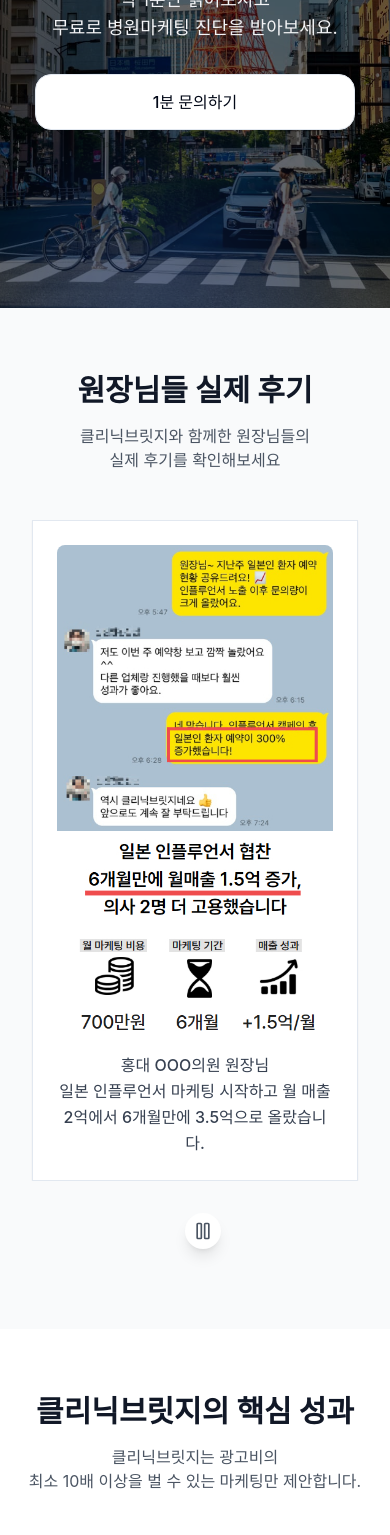
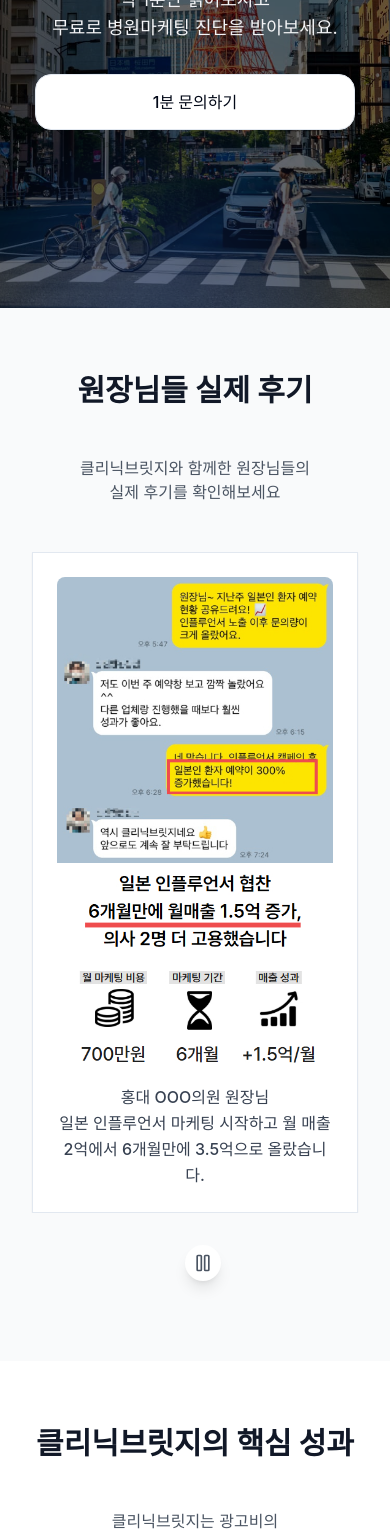
Before and after one commit to hckang2000/marketing, a Next.js app: page / in a window 390 px wide. Shown: the part 432-1967 px from the top of the page. Built offline with nearby package versions, Linux system fonts and the light colour scheme; a web font is replaced by a local one.

Commit message:
refactor: 코드 리팩토링 및 성능 최적화 완료

```diff
--- a/next.config.ts
+++ b/next.config.ts
@@ -6,6 +6,7 @@ const nextConfig: NextConfig = {
     deviceSizes: [640, 750, 828, 1080, 1200, 1920, 2048, 3840],
     imageSizes: [16, 32, 48, 64, 96, 128, 256, 384],
     minimumCacheTTL: 60,
+
   },
   compiler: {
     removeConsole: process.env.NODE_ENV === 'production',
--- a/src/app/page.tsx
+++ b/src/app/page.tsx
@@ -13,9 +13,7 @@ const HighlightResult = dynamic(() => import("@/components/sections/HighlightRes
   loading: () => <div className="h-96 bg-gray-50 animate-pulse" />
 })
 
-const TestimonialQuote = dynamic(() => import("@/components/sections/TestimonialQuote").then(mod => ({ default: mod.TestimonialQuote })), {
-  loading: () => <div className="h-32 bg-gradient-to-r from-blue-600 to-purple-600 animate-pulse" />
-})
+
 
 const Differentiators = dynamic(() => import("@/components/sections/Differentiators").then(mod => ({ default: mod.Differentiators })), {
   loading: () => <div className="h-96 bg-gray-50 animate-pulse" />
@@ -41,7 +39,6 @@ export default function HomePage() {
       <Hero onContactClick={openContact} />
       <SocialProof />
       <HighlightResult />
-      <TestimonialQuote />
       <Differentiators />
       <Process />
       <PlatformsGrid />
--- /dev/null
+++ b/src/components/common/ResponsiveText.tsx
@@ -0,0 +1,17 @@
+import { cn } from "@/lib/utils"
+
+interface ResponsiveTextProps {
+  mobile: string
+  desktop: string
+  className?: string
+  as?: 'p' | 'h1' | 'h2' | 'h3' | 'span'
+}
+
+export function ResponsiveText({ mobile, desktop, className, as: Component = 'p' }: ResponsiveTextProps) {
+  return (
+    <>
+      <Component className={cn("lg:hidden", className)} dangerouslySetInnerHTML={{ __html: mobile }} />
+      <Component className={cn("hidden lg:block", className)} dangerouslySetInnerHTML={{ __html: desktop }} />
+    </>
+  )
+}
--- a/src/components/sections/FinalCTA.tsx
+++ b/src/components/sections/FinalCTA.tsx
@@ -3,42 +3,32 @@
 import { motion } from "framer-motion"
 import { Container } from "@/components/common/Container"
 import { Button } from "@/components/common/Button"
+import { ResponsiveText } from "@/components/common/ResponsiveText"
+import { useMotionAnimation } from "@/lib/hooks/useMotionAnimation"
 
 interface FinalCTAProps {
   onContactClick: () => void
 }
 
 export function FinalCTA({ onContactClick }: FinalCTAProps) {
+  const motionProps = useMotionAnimation()
+
   return (
     <section className="section-padding bg-primary">
       <Container>
-        <motion.div
-          initial={{ opacity: 0, y: 20 }}
-          whileInView={{ opacity: 1, y: 0 }}
-          transition={{ duration: 0.6 }}
-          viewport={{ once: true }}
-          className="text-center max-w-4xl mx-auto"
-        >
-          {/* Title - Mobile */}
-          <h2 className="text-3xl font-bold text-white mb-6 lg:hidden">
-            1분만 투자해서 문의해주시면
-          </h2>
+        <motion.div {...motionProps} className="text-center max-w-4xl mx-auto">
+          <ResponsiveText
+            mobile="1분만 투자해서 문의해주시면"
+            desktop="1분만 투자해서 문의해주시면"
+            as="h2"
+            className="text-3xl font-bold text-white mb-6"
+          />
 
-          {/* Title - Desktop */}
-          <h2 className="hidden lg:block text-3xl font-bold text-white mb-6">
-            1분만 투자해서 문의해주시면
-          </h2>
-
-          {/* Description - Mobile */}
-          <p className="text-base text-white/90 mb-8 leading-relaxed lg:hidden">
-            직접 찾아뵙고 무료로<br />
-            병원 해외마케팅을 진단해드립니다.
-          </p>
-
-          {/* Description - Desktop */}
-          <p className="hidden lg:block text-base text-white/90 mb-8 leading-relaxed">
-            직접 찾아뵙고 무료로 병원 해외마케팅을 진단해드립니다.
-          </p>
+          <ResponsiveText
+            mobile="직접 찾아뵙고 무료로<br />병원 해외마케팅을 진단해드립니다."
+            desktop="직접 찾아뵙고 무료로 병원 해외마케팅을 진단해드립니다."
+            className="text-base text-white/90 mb-8 leading-relaxed"
+          />
 
           <div className="bg-white/10 backdrop-blur-sm rounded-2xl p-8 mb-8">
             <h3 className="text-xl font-semibold text-white mb-4">
--- a/src/components/sections/HighlightResult.tsx
+++ b/src/components/sections/HighlightResult.tsx
@@ -4,6 +4,9 @@ import { motion } from "framer-motion"
 import { TrendingUp, Users, Calendar } from "lucide-react"
 import { Container } from "@/components/common/Container"
 import { Card, CardContent, CardHeader, CardTitle } from "@/components/common/Card"
+import { SectionTitle } from "@/components/common/SectionTitle"
+import { ResponsiveText } from "@/components/common/ResponsiveText"
+import { useMotionAnimation, useStaggeredAnimation } from "@/lib/hooks/useMotionAnimation"
 
 const results = [
   {
@@ -33,46 +36,28 @@ const results = [
 ]
 
 export function HighlightResult() {
+  const motionProps = useMotionAnimation()
+  const getStaggeredProps = useStaggeredAnimation(results.length)
+
   return (
     <section className="section-padding">
       <Container>
-        <motion.div
-          initial={{ opacity: 0, y: 20 }}
-          whileInView={{ opacity: 1, y: 0 }}
-          transition={{ duration: 0.6 }}
-          viewport={{ once: true }}
-          className="text-center mb-12"
-        >
-          {/* Title - Mobile */}
-          <h2 className="text-3xl font-bold text-gray-900 mb-4 lg:hidden">
-            클리닉브릿지의 핵심 성과
-          </h2>
-
-          {/* Title - Desktop */}
-          <h2 className="hidden lg:block text-3xl font-bold text-gray-900 mb-4">
-            클리닉브릿지의 핵심 성과
-          </h2>
-
-          {/* Description - Mobile */}
-          <p className="text-base text-gray-600 max-w-lg mx-auto lg:hidden">
-            클리닉브릿지는 광고비의<br />
-            최소 10배 이상을 벌 수 있는 마케팅만 제안합니다.
-          </p>
-
-          {/* Description - Desktop */}
-          <p className="hidden lg:block text-base text-gray-600 max-w-2xl mx-auto">
-            클리닉브릿지는 광고비의 최소 10배 이상을 벌 수 있는 일본 마케팅만 제안합니다.
-          </p>
+        <motion.div {...motionProps} className="text-center mb-12">
+          <SectionTitle
+            title="클리닉브릿지의 핵심 성과"
+          />
+          <ResponsiveText
+            mobile="클리닉브릿지는 광고비의<br />최소 10배 이상을 벌 수 있는 마케팅만 제안합니다."
+            desktop="클리닉브릿지는 광고비의 최소 10배 이상을 벌 수 있는 일본 마케팅만 제안합니다."
+            className="text-base text-gray-600 max-w-lg mx-auto"
+          />
         </motion.div>
 
         <div className="grid grid-cols-1 md:grid-cols-3 gap-8 mb-12">
           {results.map((result, index) => (
             <motion.div
               key={result.title}
-              initial={{ opacity: 0, y: 20 }}
-              whileInView={{ opacity: 1, y: 0 }}
-              transition={{ duration: 0.6, delay: index * 0.1 }}
-              viewport={{ once: true }}
+              {...getStaggeredProps(index)}
             >
               <Card className="h-full text-center">
                 <CardHeader>
@@ -96,14 +81,7 @@ export function HighlightResult() {
           ))}
         </div>
 
-        <motion.div
-          initial={{ opacity: 0, y: 20 }}
-          whileInView={{ opacity: 1, y: 0 }}
-          transition={{ duration: 0.6, delay: 0.3 }}
-          viewport={{ once: true }}
-          className="text-center"
-        >
-        </motion.div>
+
       </Container>
     </section>
   )
--- a/src/components/sections/SocialProof.tsx
+++ b/src/components/sections/SocialProof.tsx
@@ -1,6 +1,6 @@
 "use client"
 
-import { useState, useEffect, useRef } from "react"
+import { useState, useEffect, useRef, useCallback } from "react"
 import { motion } from "framer-motion"
 import { ChevronLeft, ChevronRight, Play, Pause } from "lucide-react"
 import Image from "next/image"
@@ -9,6 +9,9 @@ import { Card, CardContent } from "@/components/common/Card"
 import { Swiper, SwiperSlide } from 'swiper/react'
 import { Autoplay, Navigation, Pagination } from 'swiper/modules'
 import type { Swiper as SwiperType } from 'swiper'
+import { SectionTitle } from "@/components/common/SectionTitle"
+import { ResponsiveText } from "@/components/common/ResponsiveText"
+import { useMotionAnimation } from "@/lib/hooks/useMotionAnimation"
 
 // Swiper CSS
 import 'swiper/css'
@@ -45,6 +48,7 @@ export function SocialProof() {
   const [isPlaying, setIsPlaying] = useState(true)
   const swiperRef = useRef<SwiperType | null>(null)
   const [currentIndex, setCurrentIndex] = useState(0)
+  const motionProps = useMotionAnimation()
 
   const handleSlideChange = (swiper: SwiperType) => {
     setCurrentIndex(swiper.activeIndex)
@@ -80,7 +84,7 @@ export function SocialProof() {
   }
 
   // 각도 기반 스크롤 제어를 위한 커스텀 터치 이벤트
-  const handleTouchStart = (e: Event) => {
+  const handleTouchStart = useCallback((e: Event) => {
     const touchEvent = e as TouchEvent
     const touch = touchEvent.touches[0]
     const startX = touch.clientX
@@ -89,9 +93,9 @@ export function SocialProof() {
     // 터치 시작점 저장
     ;(e.target as HTMLElement).setAttribute('data-start-x', startX.toString())
     ;(e.target as HTMLElement).setAttribute('data-start-y', startY.toString())
-  }
+  }, [])
 
-  const handleTouchMove = (e: Event) => {
+  const handleTouchMove = useCallback((e: Event) => {
     const touchEvent = e as TouchEvent
     const touch = touchEvent.touches[0]
     const startX = parseInt((e.target as HTMLElement).getAttribute('data-start-x') || '0')
@@ -115,7 +119,7 @@ export function SocialProof() {
       }
       // 수직 스크롤의 경우 preventDefault 호출하지 않음
     }
-  }
+  }, [])
 
   useEffect(() => {
     // Swiper 컨테이너에 터치 이벤트 리스너 추가
@@ -129,31 +133,20 @@ export function SocialProof() {
         swiperContainer.removeEventListener('touchmove', handleTouchMove)
       }
     }
-  }, [])
+  }, [handleTouchStart, handleTouchMove])
 
   return (
     <section className="section-padding bg-gray-50">
       <Container>
-        <motion.div
-          initial={{ opacity: 0, y: 20 }}
-          whileInView={{ opacity: 1, y: 0 }}
-          transition={{ duration: 0.6 }}
-          viewport={{ once: true }}
-          className="text-center mb-12"
-        >
-          <h2 className="text-3xl font-bold text-gray-900 mb-4">
-            원장님들 실제 후기
-          </h2>
-          {/* Description - Mobile */}
-          <p className="text-base text-gray-600 max-w-lg mx-auto lg:hidden">
-            클리닉브릿지와 함께한 원장님들의<br />
-            실제 후기를 확인해보세요
-          </p>
-
-          {/* Description - Desktop */}
-          <p className="hidden lg:block text-base text-gray-600 max-w-2xl mx-auto">
-            클리닉브릿지와 함께한 원장님들의 실제 후기를 확인해보세요
-          </p>
+        <motion.div {...motionProps} className="text-center mb-12">
+          <SectionTitle
+            title="원장님들 실제 후기"
+          />
+          <ResponsiveText
+            mobile="클리닉브릿지와 함께한 원장님들의<br />실제 후기를 확인해보세요"
+            desktop="클리닉브릿지와 함께한 원장님들의 실제 후기를 확인해보세요"
+            className="text-base text-gray-600 max-w-lg mx-auto"
+          />
         </motion.div>
 
         <div className="relative max-w-4xl mx-auto">
@@ -199,7 +192,6 @@ export function SocialProof() {
                             className="object-cover"
                             draggable={false}
                             sizes="(max-width: 1024px) 100vw"
-                            quality={80}
                             loading="lazy"
                           />
                         </div>
@@ -213,7 +205,6 @@ export function SocialProof() {
                             className="object-cover"
                             draggable={false}
                             sizes="(min-width: 1024px) 800px"
-                            quality={80}
                             loading="lazy"
                           />
                         </div>
--- /dev/null
+++ b/src/lib/hooks/useMotionAnimation.ts
@@ -0,0 +1,29 @@
+import { motion } from "framer-motion"
+
+interface UseMotionAnimationProps {
+  delay?: number
+  duration?: number
+  once?: boolean
+}
+
+export function useMotionAnimation({
+  delay = 0,
+  duration = 0.6,
+  once = true
+}: UseMotionAnimationProps = {}) {
+  return {
+    initial: { opacity: 0, y: 20 },
+    whileInView: { opacity: 1, y: 0 },
+    transition: { duration, delay },
+    viewport: { once }
+  }
+}
+
+export function useStaggeredAnimation(count: number, baseDelay = 0.1) {
+  return (index: number) => ({
+    initial: { opacity: 0, y: 20 },
+    whileInView: { opacity: 1, y: 0 },
+    transition: { duration: 0.6, delay: baseDelay * index },
+    viewport: { once: true }
+  })
+}
```
Also changed, not shown: src/components/sections/Hero.tsx (+11 -32 lines), src/components/sections/TestimonialQuote.tsx (deleted, +0 -46 lines).
